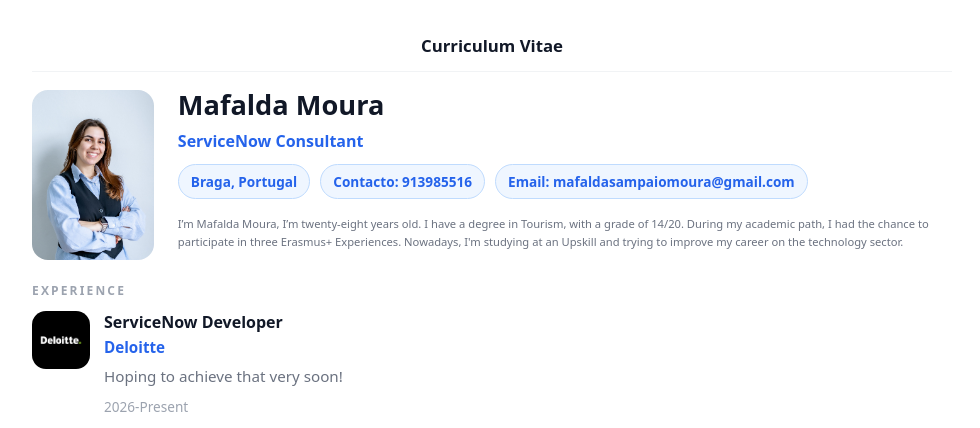
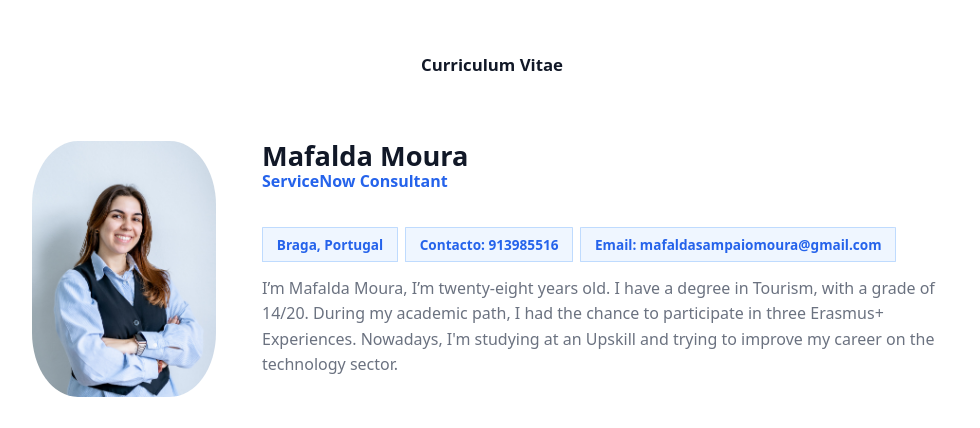
Before and after one commit to mafaldasampaiomoura-cmyk/sessao04_cssgrid_layoutfinal, a plain HTML site: page index.html in a window 1280 px wide. Shown: the top 428 px of the page, without its empty margins (148-1128 px from the left). Drawn offline with Linux system fonts and the light colour scheme.

Commit message:
update 06

```diff
--- a/style.css
+++ b/style.css
@@ -6,7 +6,7 @@
   background: #fff;
   max-width: 920px;
   margin: 0 auto;
-  padding: 18px 18px 36px;
+  padding: 2% 2% 4%;
 }
 
 ul{
@@ -19,29 +19,29 @@
   text-align: center;
   font-size: 1.05rem;
   font-weight: 600;
-  margin: 6px 0 18px;
-  padding: 10px 0 14px;
-  border-bottom: 1px solid #F1F3F5;
+  margin: 1% 0 2%;
+  padding: 2% 0 2%;
+  border-bottom: 0% solid #F1F3F5;
 }
 
 .perfil{
   display: flex;
-  gap: 24px;
+  gap: 5%;
   align-items: flex-start;
-  margin: 8px 0 22px;
+  margin: 5% 0 5%;
 }
 
 .perfil_imagem{
-  width: 140px;
-  height: 170px;
+  width: 20%;
+  height: 20%;
   object-fit: cover;
-  border-radius: 16px;
+  border-radius: 25%;
 }
 
 .info-perfil{
   display: flex;
   flex-direction: column;
-  gap: 10px;
+  gap: 100%;
   min-width: 0;
 }
 
@@ -62,15 +62,15 @@
 .perfil_dados{
   display: flex;
   flex-wrap: wrap;
-  gap: 10px;
+  gap: 1%;
   align-items: center;
-  margin-top: 2px;
+  margin-top: 5%;
 }
 
 .perfil_resumo{
-  margin: 6px 0 0;
-  font-size: 0.70rem;
-  line-height: 1.6;
+  margin: 2% 0 1%;
+  font-size:1rem;
+  line-height: 160%;
   color: #6B7280;
 }
 
@@ -78,8 +78,8 @@
   border: 1px solid #BFDBFE;
   color: #2563EB;
   background: #EFF6FF;
-  border-radius: 999px;
-  padding: 7px 12px;
+  border-radius: 1%;
+  padding: 1% 2%;
   font-size: 0.85rem;
   font-weight: 600;
 
@@ -87,11 +87,11 @@
 
 
 .section{
-  margin-top: 22px;
+  margin-top: 5%;
 }
 
 .titulo_divisao{
-  margin: 22px 0 12px;
+  margin: 1% 0 1%;
   font-size: 0.75rem;
   letter-spacing: 0.18em;
   text-transform: uppercase;
@@ -101,15 +101,14 @@
 
 .posicao{
   display: flex;
-  gap: 14px;
+  gap: 1%;
   align-items: flex-start;
-  margin: 0 0 18px;
+  margin: 0 0 2%;
 }
 
 .posicao_imagem{
-  width: 58px;
-  height: 58px;
-  border-radius: 14px;
+  width: 18%;
+  height: 1%;
   object-fit: cover;
   flex-shrink: 0;
 }
@@ -117,7 +116,7 @@
 .posicao_conteudo{
   display: flex;
   flex-direction: column;
-  gap: 4px;
+  gap: 120%;
   min-width: 0;
 }
 
@@ -135,7 +134,7 @@
 }
 
 .posicao_descricao{
-  margin: 4px 0 4px;
+  margin: 1% 0 1%;
   font-size: 0.95rem;
   line-height: 1.55;
   color: #6B7280;
@@ -150,16 +149,16 @@
 .skills{
   display: flex;
   flex-wrap: wrap;
-  gap: 10px;
-  margin-top: 10px;
+  gap: 1%;
+  margin-top: 1%;
 }
 
 .tag{
   border: 1px solid #BFDBFE;
   color: #2563EB;
   background: #EFF6FF;
-  border-radius: 999px;
-  padding: 7px 12px;
+  border-radius: 1%;
+  padding: 1% 2%;
   font-size: 0.85rem;
   font-weight: 600;
   display: inline-flex;
@@ -170,15 +169,15 @@
 @media (max-width: 600px){
   .perfil{
     flex-direction: column;
-    gap: 14px;
+    gap: 120%;
   }
 
   .perfil_imagem{
-    width: 120px;
-    height: 120px;
+    width:  50%;
+    height: 50%;
   }
 
   .posicao{
-    gap: 12px;
+    gap: 5%;
   }
 }
```
